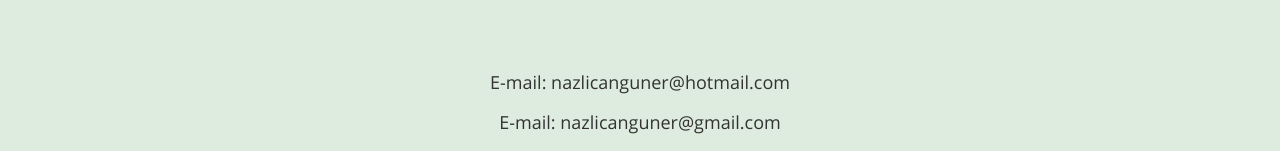
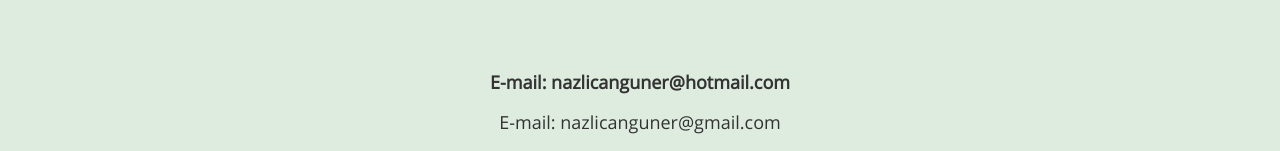
Before and after one commit to nazlicanguner/nazlicanguner.github.io, a plain HTML site: page index.html in a window 1280 px wide. Shown: the part 1768-1919 px from the top of the page. Drawn offline with Linux system fonts and the light colour scheme.

Commit message:
Update index.html

```diff
--- a/index.html
+++ b/index.html
@@ -153,7 +153,7 @@ Smartphone Compatible web template, free webdesigns for Nokia, Samsung, LG, Sony
 	<div class="contact-section" id="contact">
 		<div class="container">
 			<h3>contact me</h3>
-			<center><h4>E-mail: nazlicanguner@hotmail.com</h4></center><br />
+			<center><h4><strong>E-mail: nazlicanguner@hotmail.com</strong></h4></center><br />
 			<center><h4>E-mail: nazlicanguner@gmail.com</h4></center><br />
 			<div class="contact-details">
 				<form>
```
